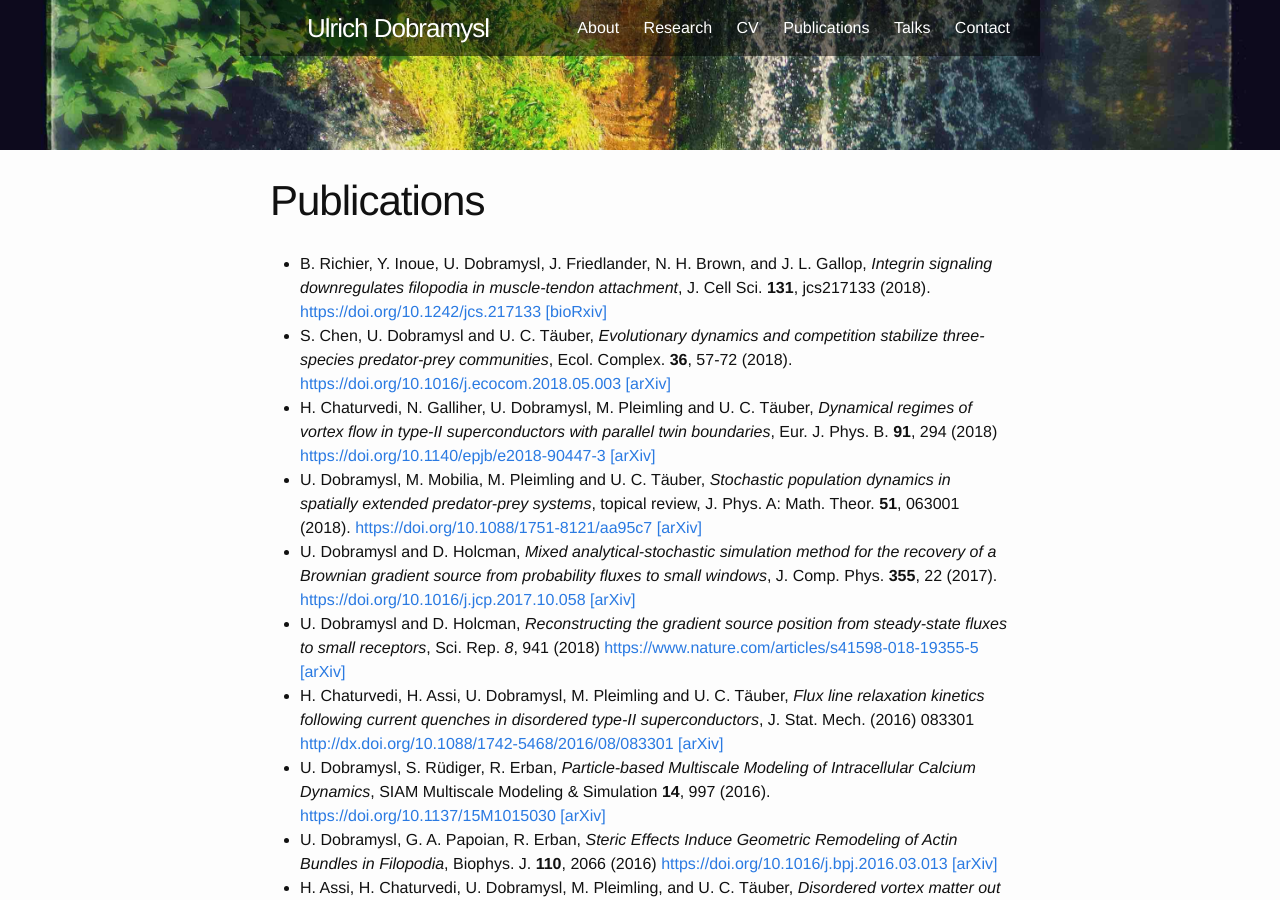
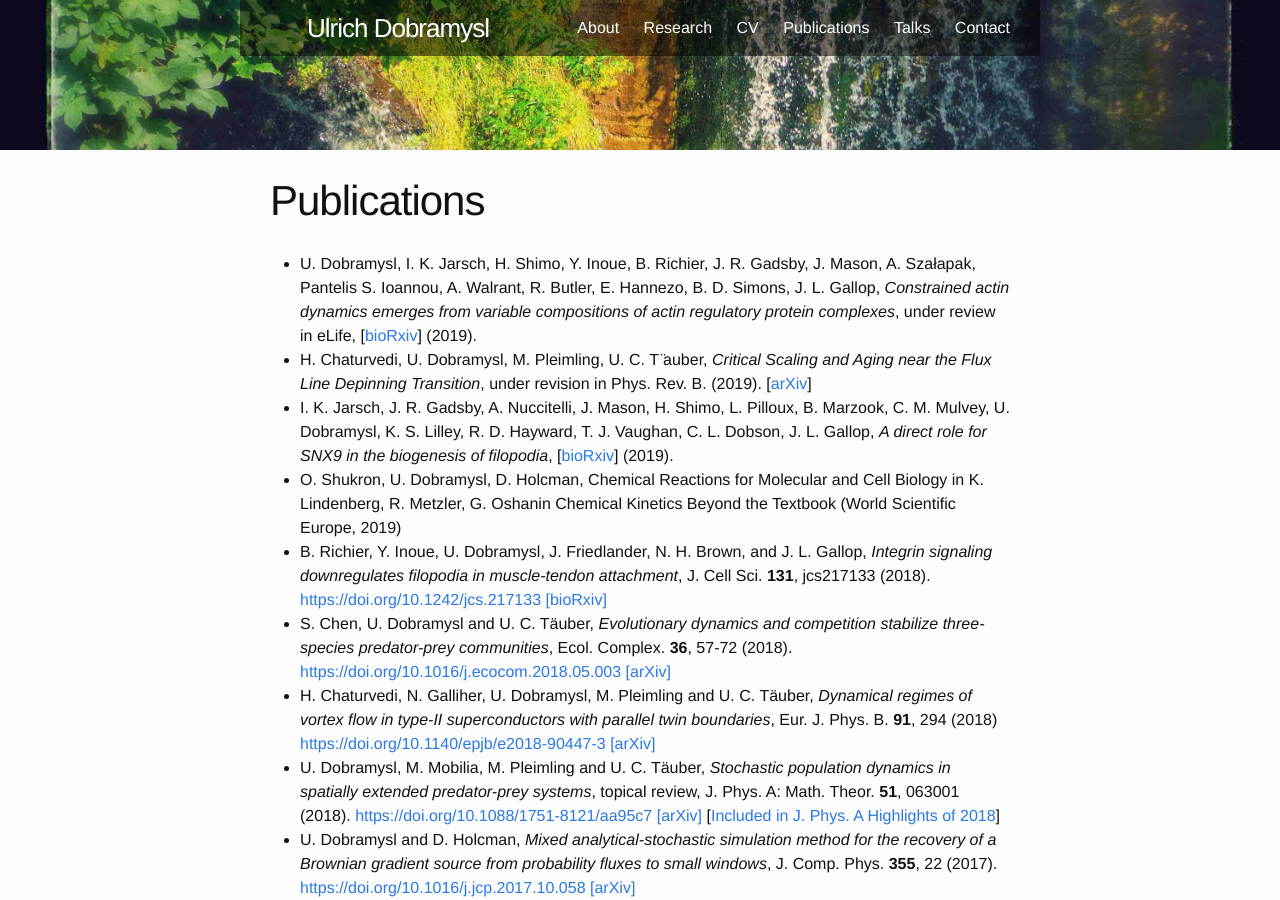
Before and after one commit to ulido/ulido.github.io, a Jekyll site: the page built from 03-publications.md, in a window 1280 px wide and 900 px high. Built offline with Jekyll 4.4.1, drawn with Linux system fonts in a browser that asks for light colours.

Commit message:
Updated publication list

```diff
--- a/03-publications.md
+++ b/03-publications.md
@@ -4,10 +4,15 @@ title: Publications
 permalink: /publications/
 ---
 
+* U. Dobramysl, I. K. Jarsch, H. Shimo, Y. Inoue, B. Richier, J. R. Gadsby, J. Mason, A. Szałapak, Pantelis S. Ioannou, A. Walrant, R. Butler, E. Hannezo, B. D. Simons, J. L. Gallop, *Constrained actin dynamics emerges from variable compositions of actin regulatory protein complexes*, under review in eLife, [[bioRxiv](https://doi.org/10.1101/525725)] (2019).
+* H. Chaturvedi, U. Dobramysl, M. Pleimling, U. C. T ̈auber, *Critical Scaling and Aging near the Flux Line Depinning Transition*, under revision in Phys. Rev. B. (2019). [[arXiv](https://arxiv.org/abs/1907.05804)]
+* I. K. Jarsch, J. R. Gadsby, A. Nuccitelli, J. Mason, H. Shimo, L. Pilloux, B. Marzook, C. M. Mulvey, U. Dobramysl, K. S. Lilley, R. D. Hayward, T. J. Vaughan, C. L. Dobson, J. L. Gallop, *A direct role for SNX9 in the biogenesis of filopodia*, [[bioRxiv](https://doi.org/10.1101/710285)] (2019).
+* O. Shukron, U. Dobramysl, D. Holcman, Chemical Reactions for Molecular and Cell Biology in K. Lindenberg, R. Metzler, G. Oshanin Chemical Kinetics Beyond the Textbook (World Scientific Europe, 2019)
 * B. Richier, Y. Inoue, U. Dobramysl, J. Friedlander, N. H. Brown, and J. L. Gallop, *Integrin signaling downregulates filopodia in muscle-tendon attachment*, J. Cell Sci. **131**, jcs217133 (2018). <https://doi.org/10.1242/jcs.217133> [[bioRxiv]](https://doi.org/10.1101/270546)
 * S. Chen, U. Dobramysl and U. C. T&auml;uber, *Evolutionary dynamics and competition stabilize three-species predator-prey communities*, Ecol. Complex. **36**, 57-72 (2018). <https://doi.org/10.1016/j.ecocom.2018.05.003> [[arXiv]](https://arxiv.org/abs/1711.05208)
 * H. Chaturvedi, N. Galliher, U. Dobramysl, M. Pleimling and U. C. T&auml;uber, *Dynamical regimes of vortex flow in type-II superconductors with parallel twin boundaries*, Eur. J. Phys. B. **91**, 294 (2018) <https://doi.org/10.1140/epjb/e2018-90447-3> [[arXiv]](https://arxiv.org/abs/1710.03679)
 * U. Dobramysl, M. Mobilia, M. Pleimling and U. C. T&auml;uber, *Stochastic population dynamics in spatially extended predator-prey systems*, topical review, J. Phys. A: Math. Theor. **51**, 063001 (2018). <https://doi.org/10.1088/1751-8121/aa95c7> [[arXiv]](https://arxiv.org/abs/1708.07055)
+[[Included in J. Phys. A Highlights of 2018](https://iopscience.iop.org/journal/1751-8121/page/Highlights-of-2018)]
 * U. Dobramysl and D. Holcman, *Mixed analytical-stochastic simulation method for the recovery of a Brownian gradient source from probability fluxes to small windows*, J. Comp. Phys. **355**, 22 (2017). <https://doi.org/10.1016/j.jcp.2017.10.058> [[arXiv]](https://arxiv.org/abs/1710.09807)
 * U. Dobramysl and D. Holcman, *Reconstructing the gradient source position from steady-state fluxes to small receptors*, Sci. Rep. *8*, 941 (2018) <https://www.nature.com/articles/s41598-018-19355-5> [[arXiv]](https://arxiv.org/abs/1705.02529)
 * H. Chaturvedi, H. Assi, U. Dobramysl, M. Pleimling and U. C. T&auml;uber, *Flux line relaxation kinetics following current quenches in disordered type-II superconductors*, J. Stat. Mech. (2016) 083301 <http://dx.doi.org/10.1088/1742-5468/2016/08/083301> [[arXiv]](https://arxiv.org/abs/1606.06100)
```
